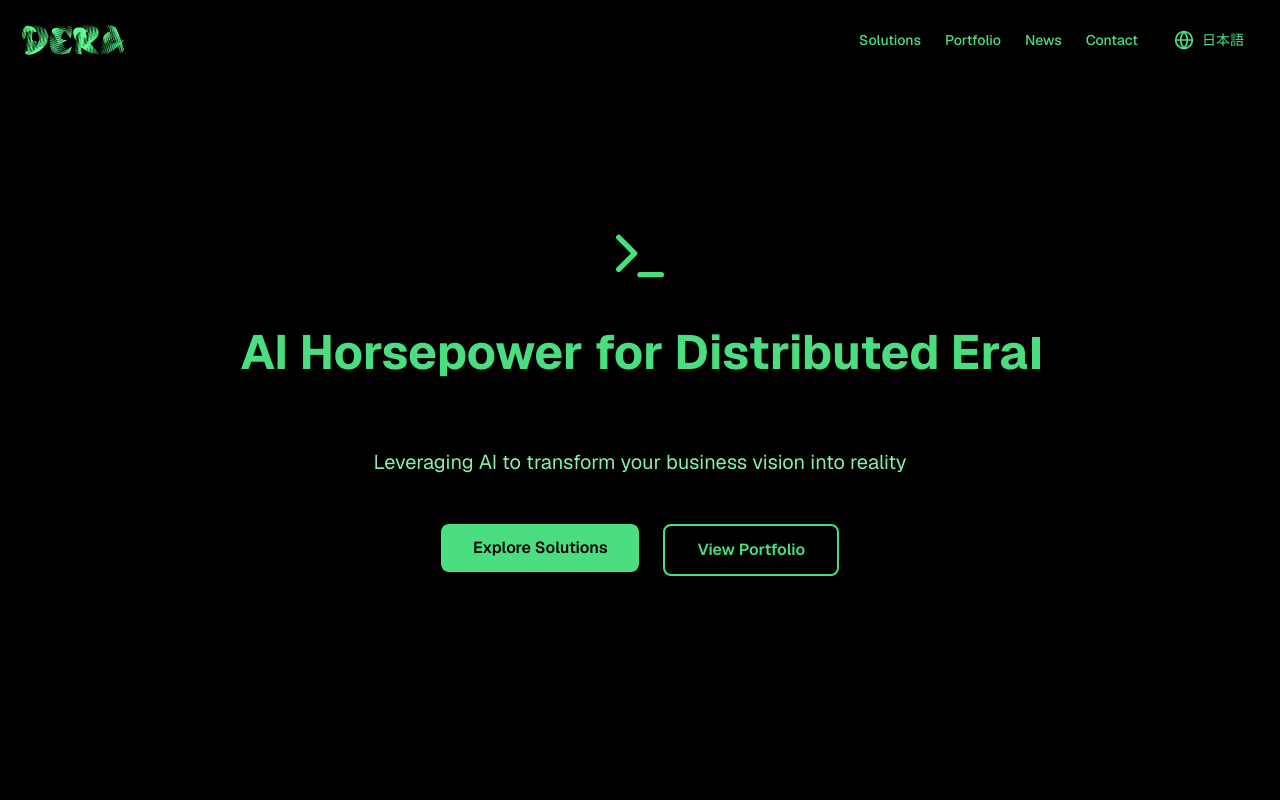
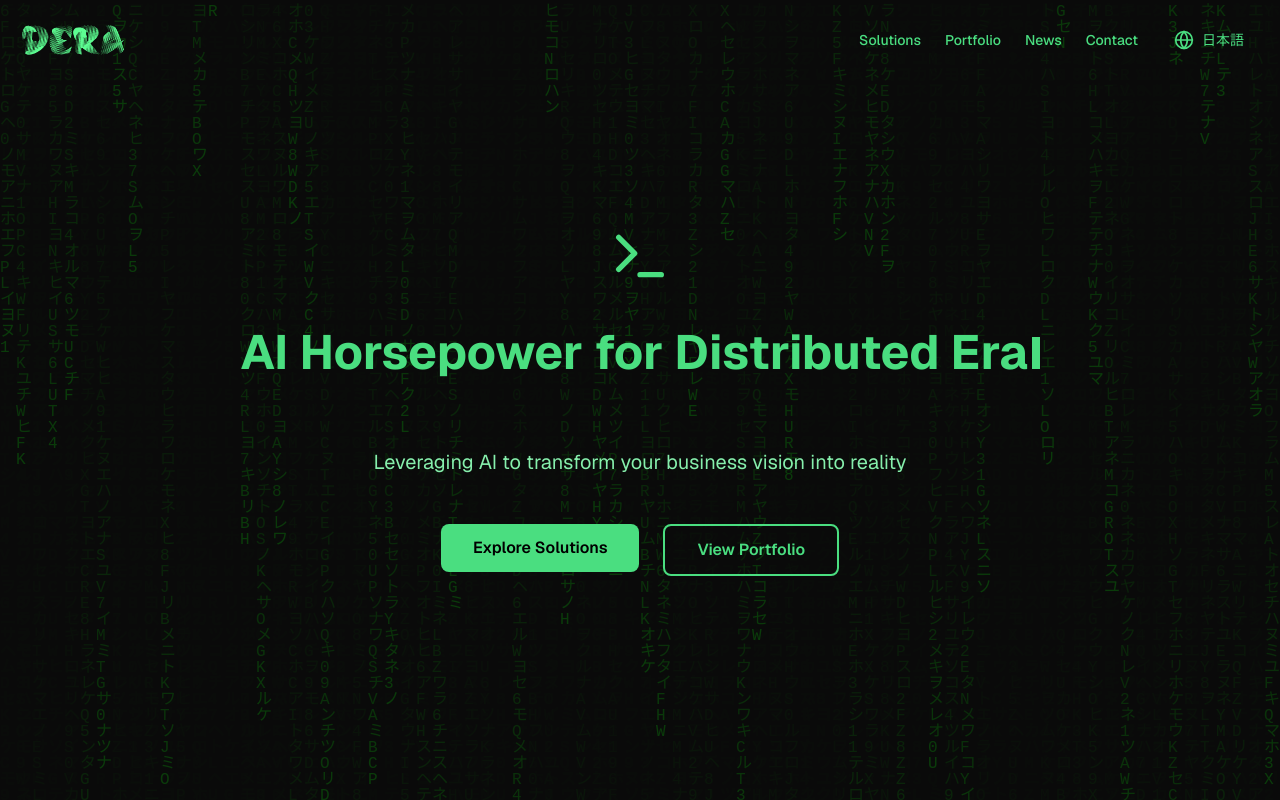
Before and after one commit to chikuma0/dera-next, a Next.js app: page / in a window 1280 px wide. Built offline with nearby package versions, Linux system fonts and the light colour scheme; no server answers.

Commit message:
fix: remove duplicate matrix background from hero section

```diff
--- a/src/components/hero/HeroSection.tsx
+++ b/src/components/hero/HeroSection.tsx
@@ -3,7 +3,6 @@
 import React, { useState, useEffect, useMemo } from 'react';
 import { Terminal } from 'lucide-react';
 import { motion } from 'framer-motion';
-import MatrixBackground from './MatrixBackground';
 import MatrixNewsTicker from './MatrixNewsTicker';
 import Link from 'next/link';
 import { useTranslation } from '@/contexts/LanguageContext';
@@ -65,9 +64,7 @@ const HeroSection = () => {
   }, [phrases]);
 
   return (
-    <div className="relative min-h-screen bg-black text-green-400 flex flex-col items-center justify-center p-4">
-      <MatrixBackground />
-
+    <div className="relative min-h-screen text-green-400 flex flex-col items-center justify-center p-4">
       {/* Main content */}
       <motion.div
         initial={{ opacity: 0, y: 20 }}
```
